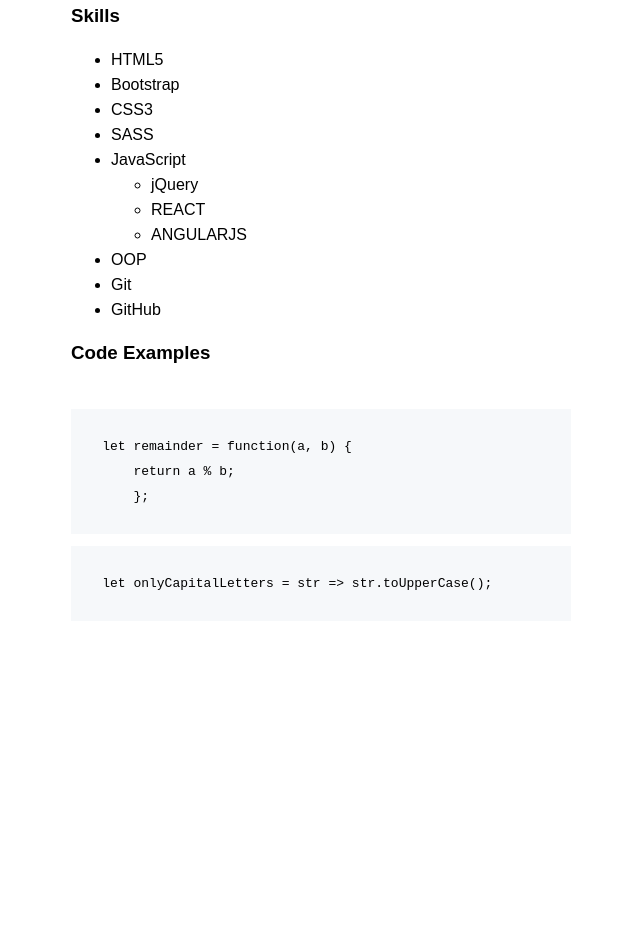
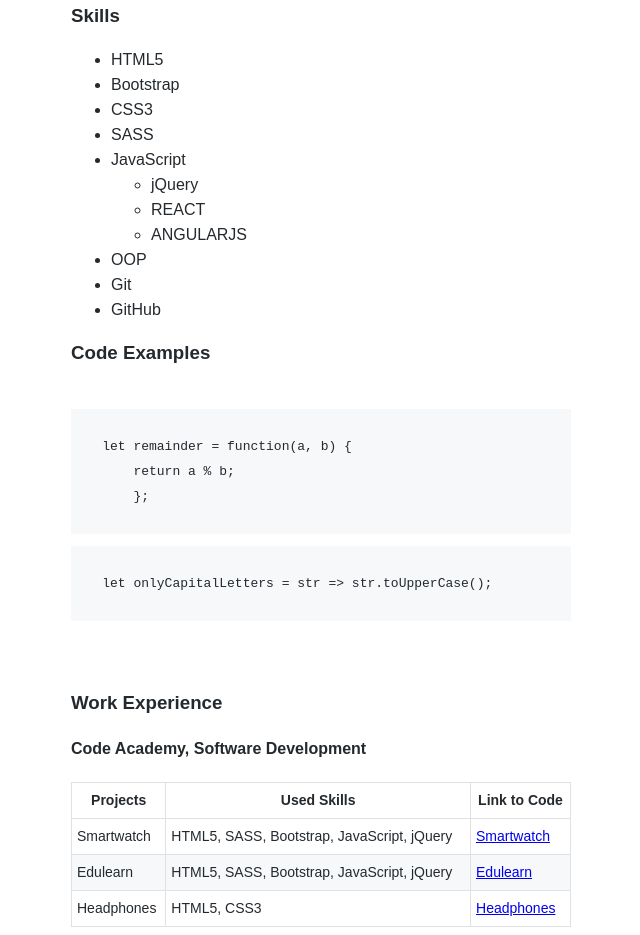
Before and after one commit to TeymurDev/rsschool-cv, a plain HTML site: page index.html in a window 1280 px wide. Shown: the part 634-1569 px from the top of the page, without its empty margins (319-959 px from the left). Before the commit the page ends 1318 px from the top, so only its background shows below. Drawn offline with Linux system fonts and the light colour scheme.

Commit message:
feat: add work experience section and text color to body

```diff
--- a/index.html
+++ b/index.html
@@ -68,6 +68,44 @@
                   </code>
                 </pre>
             </section>
+            <section class="work-experience">
+                <h3>Work Experience</h3>
+                <h4>Code Academy, Software Development</h4>
+                <table class="table-item">
+                    <tr>
+                        <th class="th-item">Projects</th>
+                        <th class="th-item">Used Skills</th>
+                        <th class="th-item">Link to Code</th>
+                    </tr>
+                    <tr>
+                        <td class="td-item">Smartwatch</td>
+                        <td class="td-item">HTML5, SASS, Bootstrap, JavaScript, jQuery</td>
+                        <td class="td-item">
+                            <a href="https://github.com/TeymurDev/Front-end-Smartwatch-Website">
+                                Smartwatch
+                            </a>
+                        </td>
+                    </tr>
+                    <tr>
+                        <td class="td-item td-bg">Edulearn</td>
+                        <td class="td-item td-bg">HTML5, SASS, Bootstrap, JavaScript, jQuery</td>
+                        <td class="td-item td-bg">
+                            <a href="https://github.com/TeymurDev/Front-End-Website-Edulearn">
+                                Edulearn
+                            </a>
+                        </td>
+                    </tr>
+                    <tr>
+                        <td class="td-item">Headphones</td>
+                        <td class="td-item">HTML5, CSS3</td>
+                        <td class="td-item">
+                            <a href="https://github.com/TeymurDev/Front-End-Headphones-Page">
+                                Headphones
+                            </a>
+                        </td>
+                    </tr>
+                </table>
+            </section>
         </main>
     </div>
 </body>
--- a/styles.css
+++ b/styles.css
@@ -36,11 +36,32 @@
 
 .code-examples .code-margin { margin-top: -38px; }
 
+/* work experience section  */
+
+.work-experience .table-item {
+    width: 500px;
+    font-size: 14px;
+}
+
+.work-experience .th-item { padding: 5px; }
+
+.work-experience .td-item { padding: 5px; }
+
+.work-experience .td-bg { background-color: #f6f8fa; }
+
+.table-item,
+.th-item,
+.td-item {
+    border: 1px solid #dfe2e5;
+    border-collapse: collapse;
+  }
+
 /* body */
 
 body {
     font-family: Arial, Helvetica, sans-serif;
     line-height: 25px;
+    color: #24292e;
 }
 
 /* header  */
```
